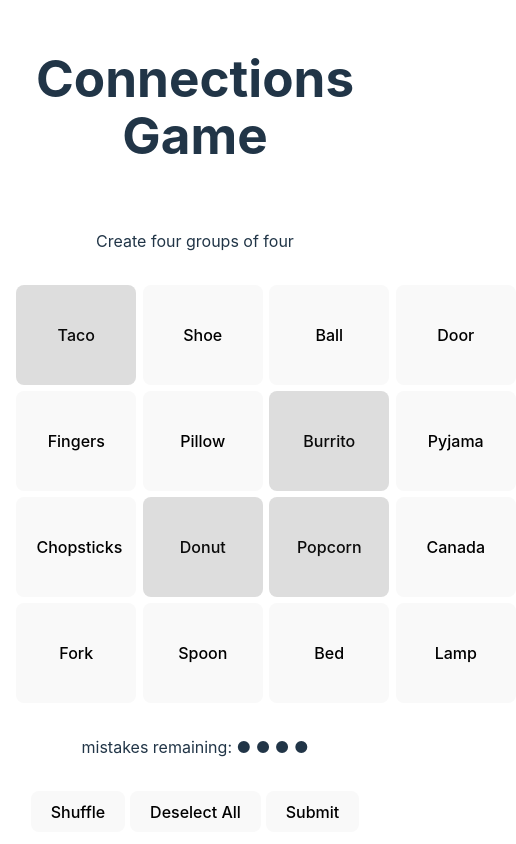
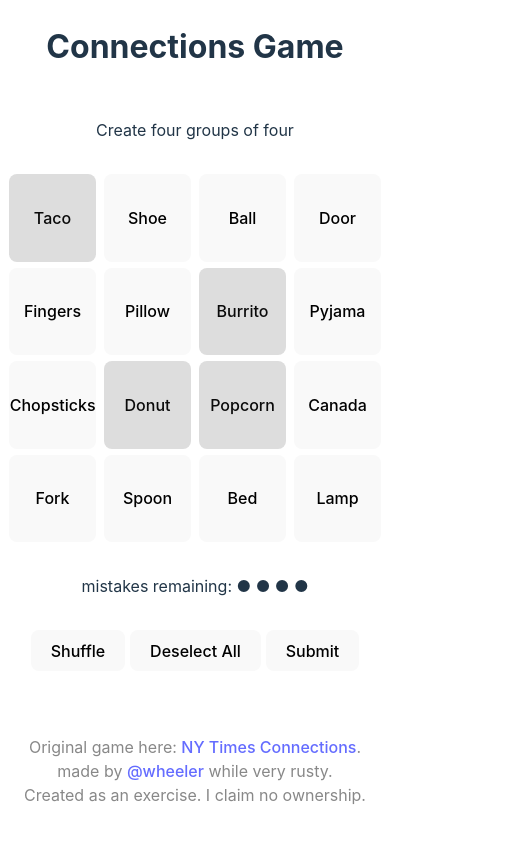
Before and after one commit to wheeler/connections-game, a React (Vite) app: page / in a window 390 px wide. Shown: the top 844 px of the page, 516 px wide, since content can reach past the window. Built offline with nearby package versions, Linux system fonts and the light colour scheme.

Commit message:
improve small screen responsiveness

```diff
--- a/src/App.css
+++ b/src/App.css
@@ -7,21 +7,8 @@
 
 @media only screen and (max-width: 664px) {
   #root {
-    padding: 1rem;
+    padding: 8px;
   }
-}
-
-.logo {
-  height: 6em;
-  padding: 1.5em;
-  will-change: filter;
-  transition: filter 300ms;
-}
-.logo:hover {
-  filter: drop-shadow(0 0 2em #646cffaa);
-}
-.logo.react:hover {
-  filter: drop-shadow(0 0 2em #61dafbaa);
 }
 
 .card {
--- a/src/Board.scss
+++ b/src/Board.scss
@@ -14,3 +14,12 @@
     width: 500px;
   }
 }
+
+@media only screen and (max-width: 532px) {
+  .board {
+    margin: 0;
+    grid-row-gap: 6px;
+    grid-column-gap: 6px;
+    width: 100%;
+  }
+}
--- a/src/Item.scss
+++ b/src/Item.scss
@@ -2,6 +2,8 @@
   height: 70px;
   width: 135px;
   margin: auto;
+  font-weight: 700;
+  font-size: 20px;
   &.selected {
     button {
       background-color: #ddd;
@@ -11,6 +13,7 @@
   button {
     width: 100%;
     height: 100%;
+    padding: 0;
   }
 }
 
@@ -20,3 +23,16 @@
     width: 120px;
   }
 }
+
+$outer-padding: 8px;
+$grid-spacing: 8px;
+$full-spacing: $outer-padding * 2 + $grid-spacing * 3;
+$item-correction: $full-spacing / 4;
+
+@media only screen and (max-width: 532px) {
+  .item {
+    height: calc(25vw - $item-correction);
+    width: calc(25vw - $item-correction);
+    font-size: 16px;
+  }
+}
--- a/src/index.css
+++ b/src/index.css
@@ -35,6 +35,12 @@ h1 {
   line-height: 1.1;
 }
 
+@media only screen and (max-width: 664px) {
+  h1 {
+    font-size: 2em;
+  }
+}
+
 button {
   border-radius: 8px;
   border: 1px solid transparent;
```
